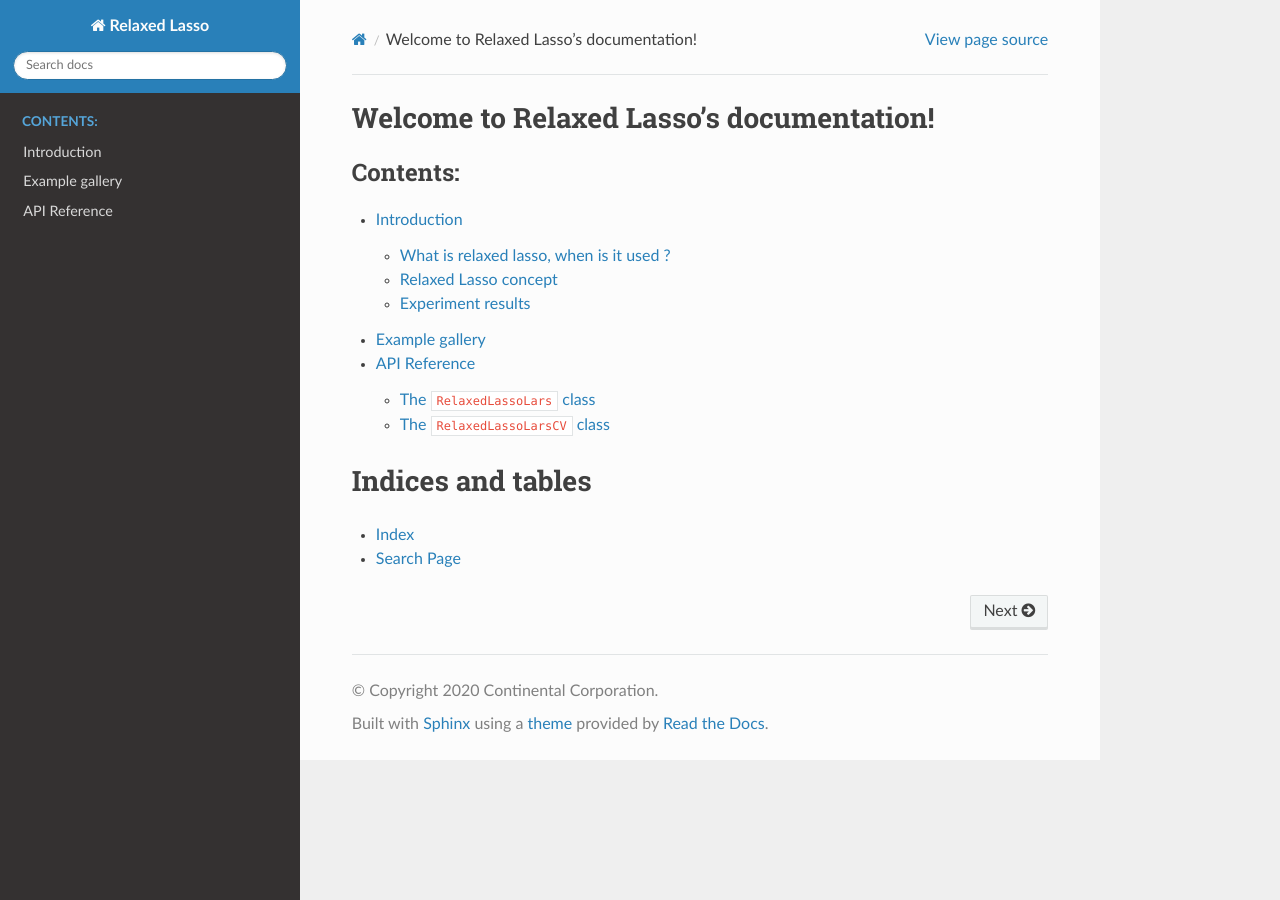
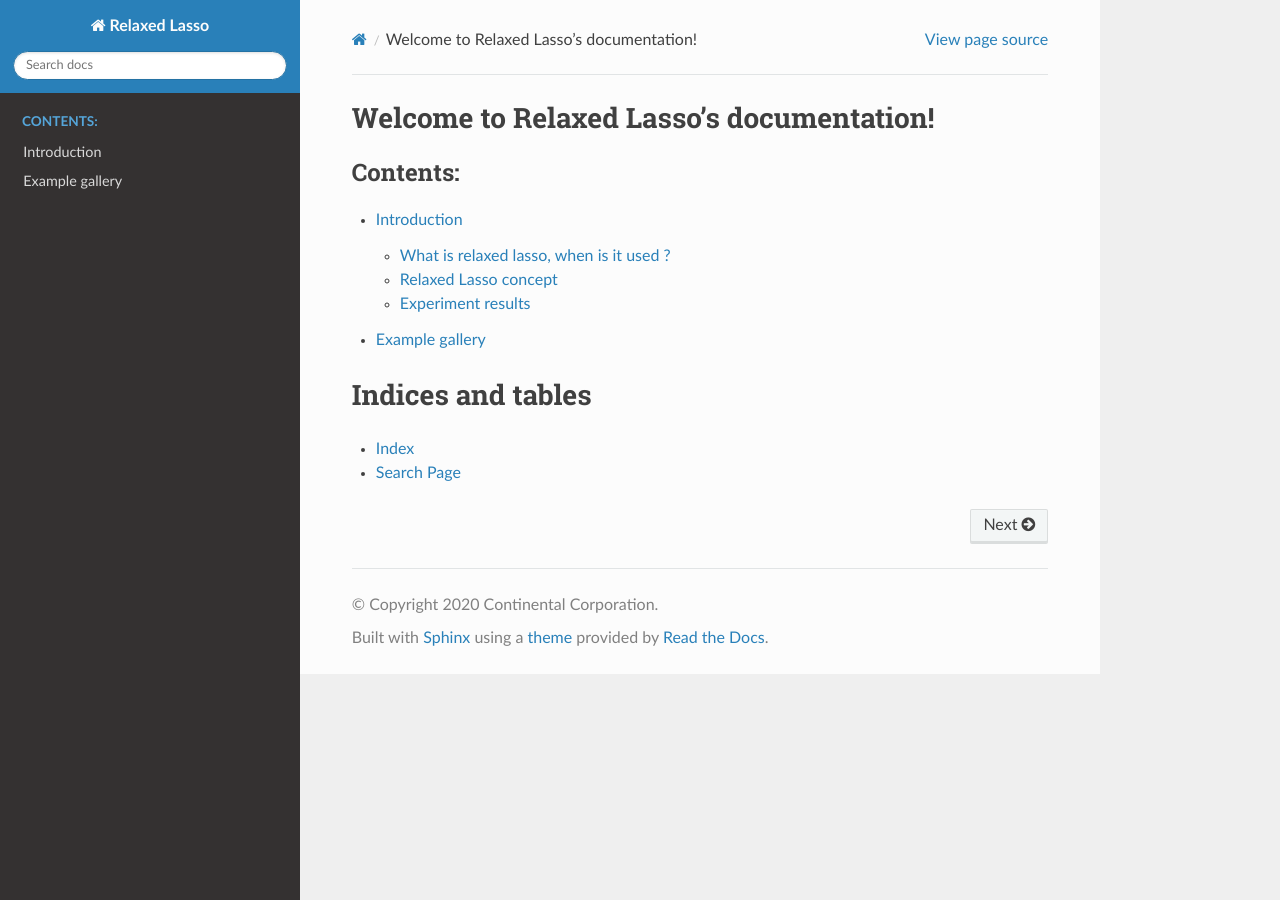
Before and after one commit to FloWPs/relaxed_lasso, a Sphinx documentation site: the page built from docs/source/index.rst, in a window 1280 px wide. Built offline with Sphinx 7.4.7 and the Read the Docs theme 2.0.0, drawn with Linux system fonts in a browser that asks for light colours.

Commit message:
Remove API reference from general content

```diff
--- a/docs/source/content.rst
+++ b/docs/source/content.rst
@@ -118,22 +118,3 @@ An example of the ``RelaxedLassoLarsCV`` class :
   print("Best Alpha: ", relassoCV.alpha_)
   print("Best Theta: ", relassoCV.theta_)
   relasso.predict(X)
-
-
-API Reference
-==============
-
-The ``RelaxedLassoLars`` class
-******************************
-.. autoclass:: relaxed_lasso.RelaxedLassoLars
-    :members:
-    :inherited-members:
-    :show-inheritance:
-
-
-The ``RelaxedLassoLarsCV`` class
-********************************
-.. autoclass:: relaxed_lasso.RelaxedLassoLarsCV
-    :members:
-    :inherited-members:
-    :show-inheritance:
```
